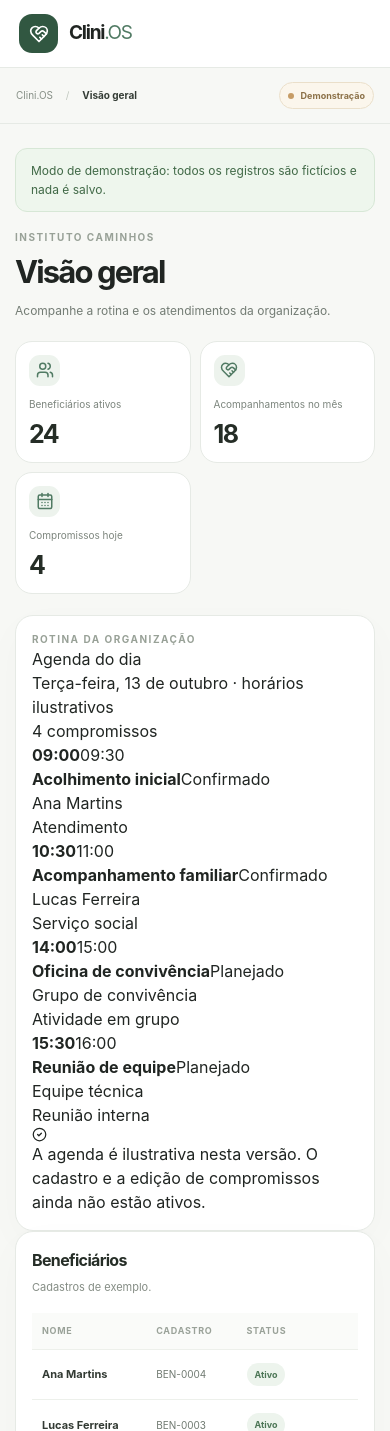
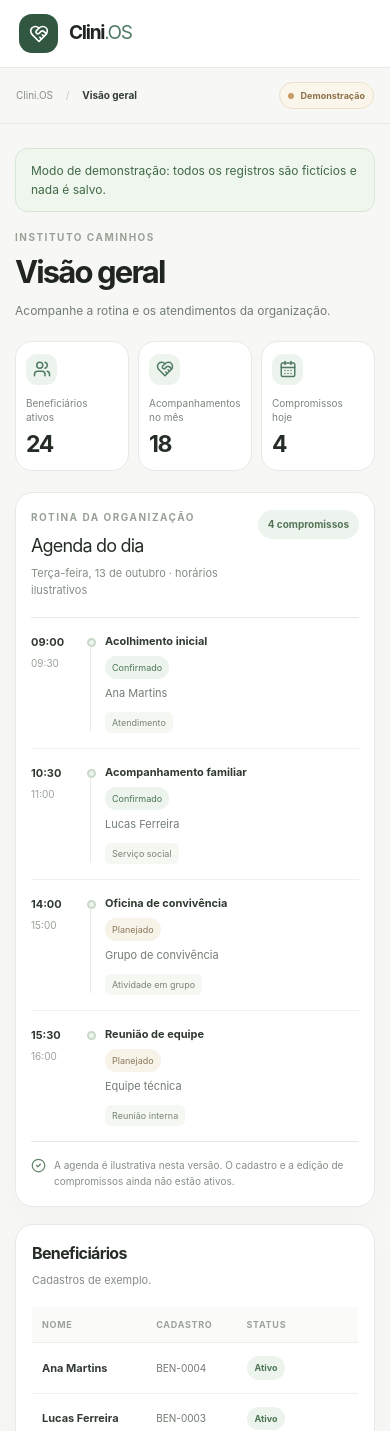
Before and after one commit to marcusvalerio/Clini.OS, a Next.js app: page /demo in a window 390 px wide. Shown: the top 1431 px of the page. Built offline with nearby package versions, Linux system fonts and the light colour scheme.

Commit message:
style: simplify demo layout and format agenda

```diff
--- a/src/app/globals.css
+++ b/src/app/globals.css
@@ -123,3 +123,45 @@ td strong,td small{display:block}td strong{font-size:11px;color:#323a33;font-wei
 @media(max-width:1100px){.sidebar{width:225px}.metrics-grid{grid-template-columns:repeat(2,minmax(0,1fr))}.dashboard-grid{grid-template-columns:minmax(0,1fr)}}
 @media(max-width:720px){.app-shell{display:block}.sidebar{width:100%;min-height:0;padding:14px 16px;border-right:0;border-bottom:1px solid var(--line)}.sidebar .brand-lockup{padding:0 3px}.sidebar .org-switcher,.sidebar .nav-label,.sidebar .side-nav,.sidebar-bottom{display:none}.topbar{height:56px;padding:0 16px}.breadcrumb{font-size:10px}.status-chip{font-size:9px;padding:6px 8px}.topbar-actions{gap:7px}.user-pill{max-width:100px;font-size:10px;padding:8px 9px}.content-wrap{padding:24px 15px 18px}.welcome-row{align-items:flex-start;flex-direction:column;gap:11px;margin-bottom:19px}.welcome-row h1{font-size:31px}.lead{font-size:12px}.date-label{display:none}.metrics-grid{gap:9px}.metric-card{padding:13px}.metric-icon{width:31px;height:31px;margin-bottom:11px}.metric-card>strong{font-size:25px}.metric-card>p{font-size:10px}.metric-card>small{font-size:9px}.dashboard-grid{gap:12px;margin-bottom:12px}.data-panel{padding:16px}.section-heading h2{font-size:16px}.app-footer{flex-direction:column;gap:7px;font-size:9px}.auth-shell{display:flex;flex-direction:column;justify-content:center;min-height:100vh;padding:22px 16px}.auth-brand{display:none}.auth-panel{padding:0;background:transparent}.mobile-brand{display:flex}.auth-panel-inner{max-width:440px}.narrow-content{padding-top:38px}.form-card{padding:19px}.coming-chip{font-size:8px;padding:4px 6px}}
 @media(prefers-reduced-motion:reduce){*,*::before,*::after{scroll-behavior:auto!important;animation-duration:.01ms!important;transition-duration:.01ms!important}}
+
+/* Demo: agenda simples e foco na rotina diária */
+.demo-metrics{grid-template-columns:repeat(3,minmax(0,1fr));}
+.agenda-panel{margin-bottom:17px;padding:23px 25px;}
+.agenda-header{display:flex;align-items:flex-start;justify-content:space-between;gap:14px;padding-bottom:19px;border-bottom:1px solid var(--line);}
+.agenda-header .eyebrow{margin:0 0 7px;}
+.agenda-header h2{font-size:20px;letter-spacing:-.045em;margin:0;color:#252d26;}
+.agenda-header p:last-child{font-size:11px;color:#858d85;margin:6px 0 0;}
+.agenda-count{font-size:10px;font-weight:650;color:#547458;background:#edf4ed;padding:7px 10px;border-radius:999px;white-space:nowrap;}
+.agenda-list{display:grid;}
+.agenda-item{display:grid;grid-template-columns:64px 12px minmax(0,1fr);gap:13px;min-height:91px;padding:17px 0;border-bottom:1px solid #edf0eb;}
+.agenda-item:last-child{border-bottom:0;}
+.agenda-time{display:flex;flex-direction:column;gap:5px;padding-top:1px;}
+.agenda-time strong{font-size:12px;color:#303a31;font-weight:750;}
+.agenda-time span{font-size:10px;color:#9aa299;}
+.agenda-line-dot{width:9px;height:9px;margin-top:5px;border:2px solid #c8d9c8;border-radius:50%;background:#edf4ed;position:relative;}
+.agenda-line-dot:after{content:"";position:absolute;top:6px;left:1px;width:1px;height:69px;background:#e4ebe2;}
+.agenda-item:last-child .agenda-line-dot:after{display:none;}
+.agenda-content{min-width:0;}
+.agenda-title-row{display:flex;align-items:center;justify-content:space-between;gap:10px;}
+.agenda-title-row>strong{font-size:12px;color:#303a31;font-weight:700;}
+.agenda-content>p{font-size:11px;color:#737d74;margin:6px 0;}
+.agenda-type{display:inline-flex;font-size:9px;color:#778477;background:#f5f7f3;border-radius:6px;padding:4px 7px;}
+.agenda-status{font-size:9px;color:#8a795a;background:#f7f3e9;border-radius:999px;padding:5px 7px;white-space:nowrap;}
+.agenda-status.confirmed{color:#4c7656;background:#edf4ed;}
+.agenda-footnote{display:flex;align-items:flex-start;gap:8px;border-top:1px solid var(--line);padding-top:15px;margin:0;color:#858d85;font-size:10px;line-height:1.6;}
+.agenda-footnote svg{flex-shrink:0;color:#66846a;margin-top:1px;}
+.demo-lower-grid{grid-template-columns:minmax(0,1fr) minmax(0,1fr);}
+@media(max-width:720px){
+  .demo-metrics{grid-template-columns:repeat(3,minmax(0,1fr));}
+  .demo-metrics .metric-card{padding:12px 10px;}
+  .demo-metrics .metric-card>p{min-height:28px;line-height:1.4;}
+  .demo-metrics .metric-card>strong{font-size:23px;}
+  .agenda-panel{padding:17px 15px;}
+  .agenda-header h2{font-size:18px;}
+  .agenda-item{grid-template-columns:47px 9px minmax(0,1fr);gap:9px;padding:15px 0;}
+  .agenda-title-row{align-items:flex-start;flex-direction:column;gap:6px;}
+  .agenda-title-row>strong{font-size:11px;}
+  .agenda-time strong{font-size:11px;}
+  .agenda-line-dot:after{height:85px;}
+  .demo-lower-grid{grid-template-columns:minmax(0,1fr);}
+}
```
